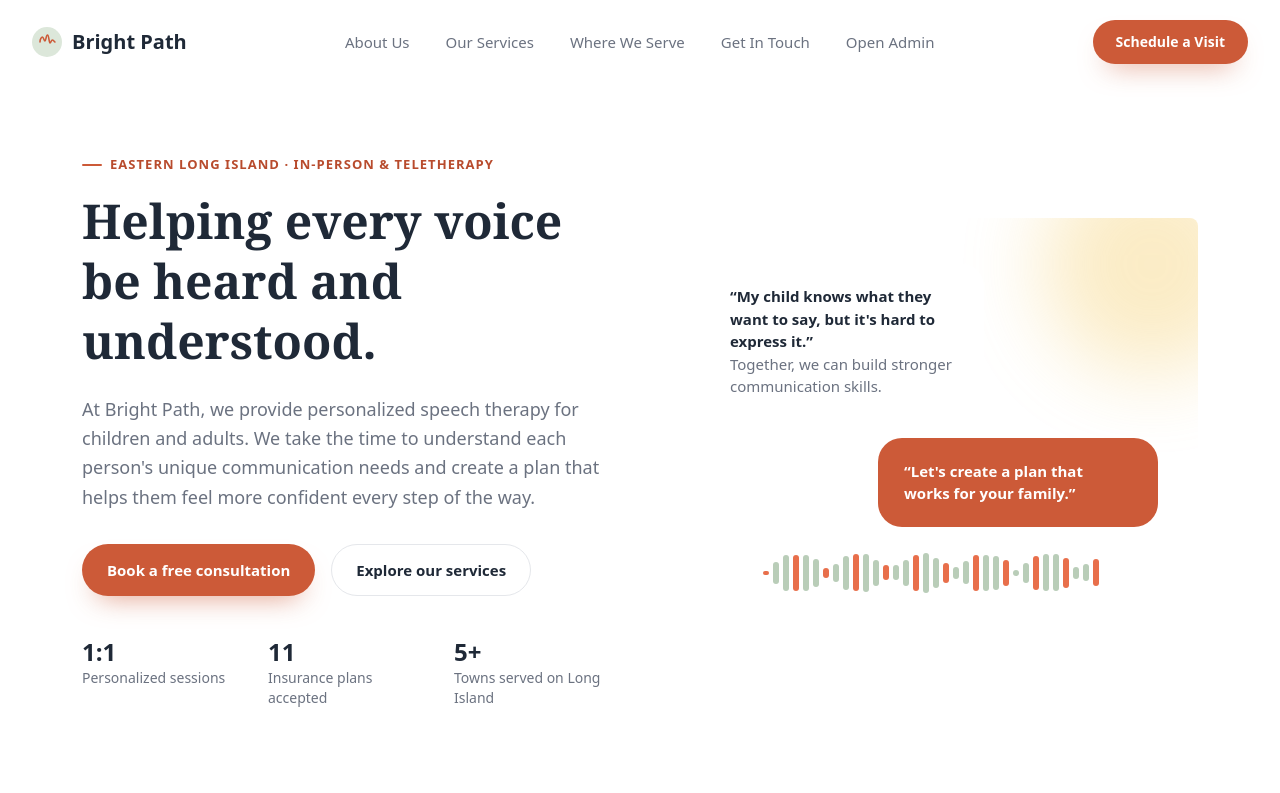
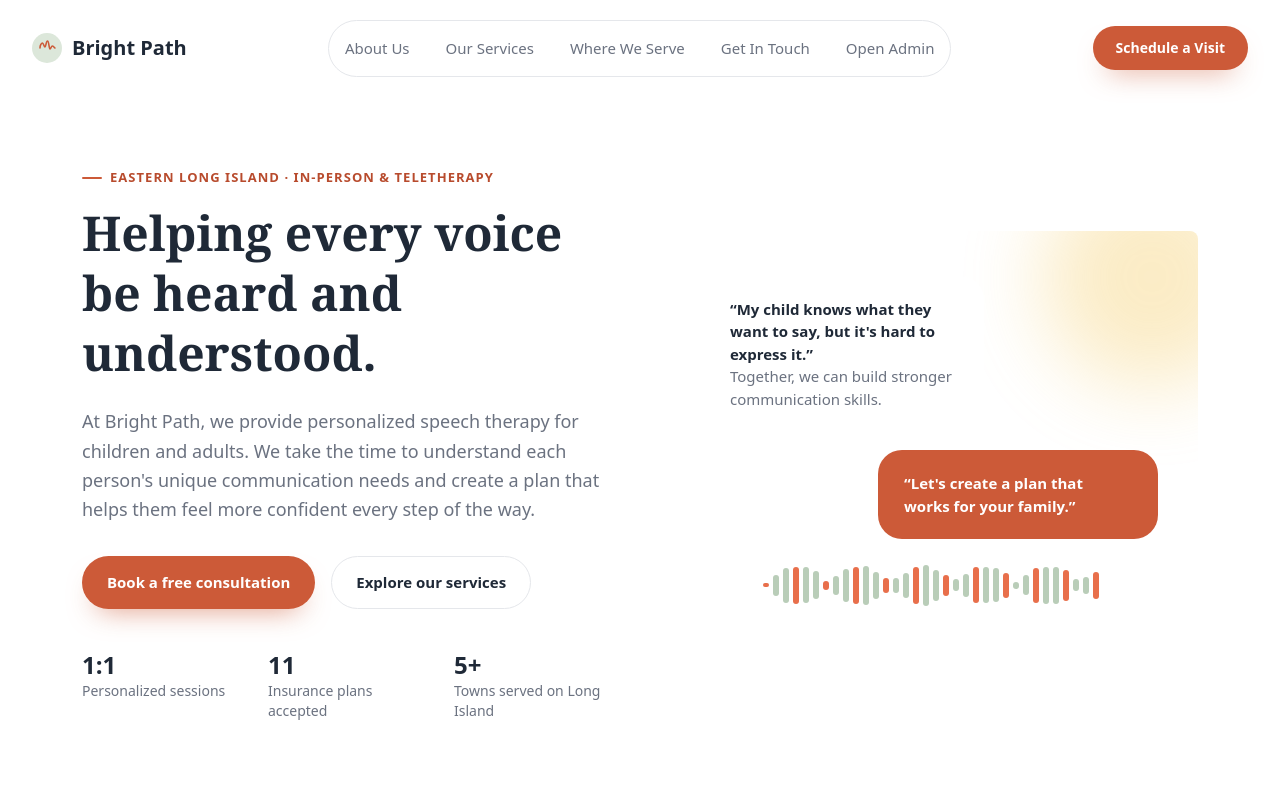
Before and after one commit to rumachoudhury/bright-path-therapy, a Next.js app in the folder frontend/: page / in a window 1280 px wide. Shown: the top 793 px of the page. Built offline with nearby package versions, Linux system fonts and the light colour scheme.

Commit message:
Fix active navigation pathname and button warning

```diff
--- a/frontend/components/Nav.jsx
+++ b/frontend/components/Nav.jsx
@@ -1,5 +1,7 @@
 "use client";
 
+import Link from "next/link";
+import { usePathname } from "next/navigation";
 import { useState } from "react";
 
 const links = [
@@ -12,6 +14,8 @@ const links = [
 
 export default function Nav() {
   const [open, setOpen] = useState(false);
+
+  const pathname = usePathname();
 
   return (
     <header>
@@ -44,7 +48,7 @@ export default function Nav() {
         </a>
 
         {/* Desktop Navigation */}
-        <div className="hidden md:flex gap-9 items-center text-[15px] font-medium">
+        <div className="hidden md:flex gap-9 items-center text-[15px] font-medium border p-4 rounded-full">
           {links.map((link) => (
             <a
               key={link.href}
```
